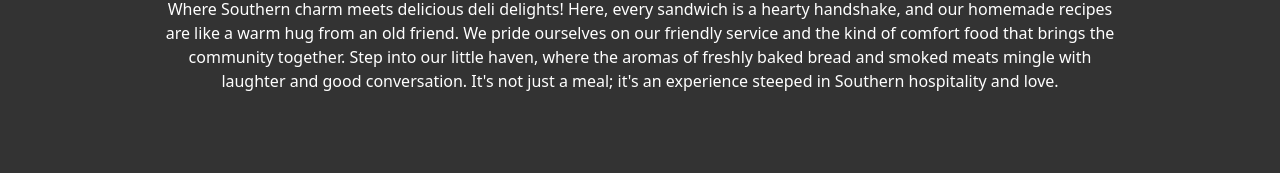
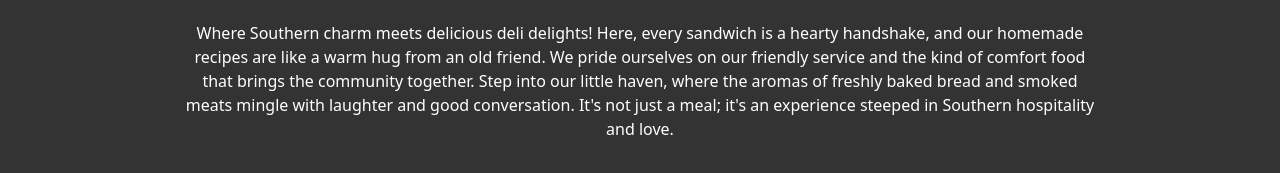
Before and after one commit to subtlemocha00/deli-site, a plain HTML site: page index.html in a window 1280 px wide. Shown: the part 1539-1712 px from the top of the page. Drawn offline with nearby package versions, Linux system fonts and the light colour scheme.

Commit message:
minor class change

```diff
--- a/index.html
+++ b/index.html
@@ -80,7 +80,7 @@
 					alt="intro photo"
 					height="350"
 				/>
-				<p class="w-75 text-center">
+				<p class="p-4 w-75 text-center">
 					Where Southern charm meets delicious deli delights! Here, every
 					sandwich is a hearty handshake, and our homemade recipes are like a
 					warm hug from an old friend. We pride ourselves on our friendly
```
